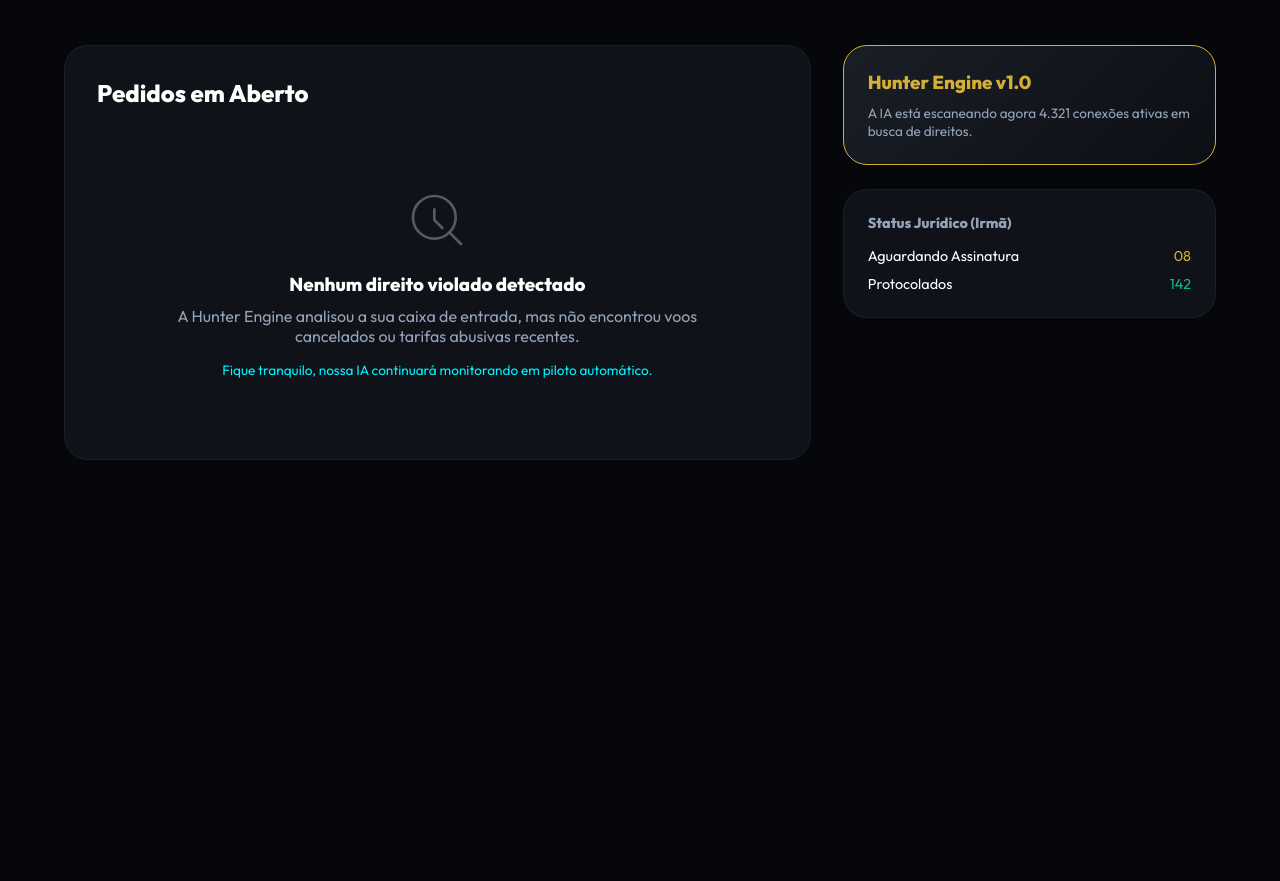
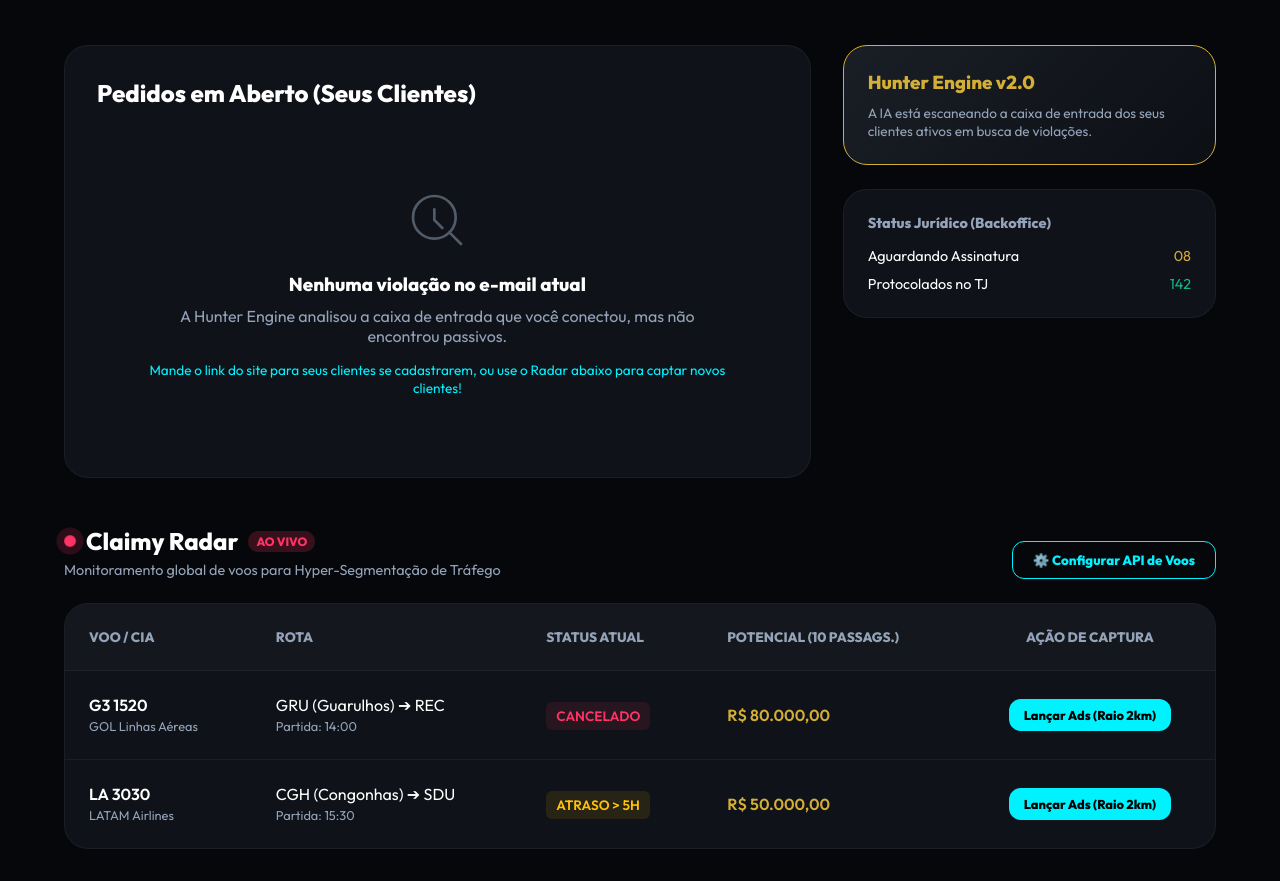
Before and after one commit to jorginhocavalcante/claimy-app, a plain HTML site: page Claimy_Dashboard.html in a window 1280 px wide. Shown: the part 287-1168 px from the top of the page. Before the commit the page ends 800 px from the top, so only its background shows below. Drawn offline with Linux system fonts and the light colour scheme.

Commit message:
UI: Add Claimy Radar module to Dashboard

```diff
--- a/Claimy_Dashboard.html
+++ b/Claimy_Dashboard.html
@@ -131,48 +131,25 @@
 
     <div class="main-content">
         <div class="claims-list" id="claims-list-container">
-            <h2 style="margin-bottom: 2rem;">Pedidos em Aberto</h2>
-
-            <div class="claim-item">
-                <div class="claim-info">
-                    <h4 style="color: var(--accent);">Voo Atrasado: TAP Portugal</h4>
-                    <p>Cliente: Carlos Eduardo | Indenização Est.: R$ 8.000</p>
-                </div>
-                <button class="btn-gold">Mandar p/ Advogada</button>
-            </div>
-
-            <div class="claim-item">
-                <div class="claim-info">
-                    <h4 style="color: var(--accent);">Vazamento: Banco Digital X</h4>
-                    <p>Cliente: Maria Souza | Indenização Est.: R$ 3.000</p>
-                </div>
-                <button class="btn-gold">Mandar p/ Advogada</button>
-            </div>
-
-            <div class="claim-item">
-                <div class="claim-info">
-                    <h4 style="color: var(--accent);">Tarifa Indevida: Banco Y</h4>
-                    <p>Cliente: João Paulo | Indenização Est.: R$ 1.200</p>
-                </div>
-                <button class="btn-gold">Mandar p/ Advogada</button>
-            </div>
+            <h2 style="margin-bottom: 2rem;">Pedidos em Aberto (Seus Clientes)</h2>
+            <!-- Os casos dos clientes injetados pelo JS entram aqui -->
         </div>
 
         <div class="sidebar">
             <div class="vip-card">
-                <h3 style="color: var(--gold); margin-bottom: 10px;">Hunter Engine v1.0</h3>
-                <p style="font-size: 0.85rem; color: var(--text-dim);">A IA está escaneando agora 4.321 conexões ativas em busca de direitos.</p>
+                <h3 style="color: var(--gold); margin-bottom: 10px;">Hunter Engine v2.0</h3>
+                <p style="font-size: 0.85rem; color: var(--text-dim);">A IA está escaneando a caixa de entrada dos seus clientes ativos em busca de violações.</p>
             </div>
 
             <div class="stat-card" style="padding: 1.5rem;">
-                <h3>Status Jurídico (Irmã)</h3>
+                <h3>Status Jurídico (Backoffice)</h3>
                 <div style="margin-top: 15px; display: flex; flex-direction: column; gap: 10px; font-size: 0.9rem;">
                     <div style="display: flex; justify-content: space-between;">
                         <span>Aguardando Assinatura</span>
                         <span style="color: var(--gold);">08</span>
                     </div>
                     <div style="display: flex; justify-content: space-between;">
-                        <span>Protocolados</span>
+                        <span>Protocolados no TJ</span>
                         <span style="color: var(--success);">142</span>
                     </div>
                 </div>
@@ -180,13 +157,65 @@
         </div>
     </div>
 
+    <!-- NOVA SEÇÃO: CLAIMY RADAR (CAPTAÇÃO ATIVA) -->
+    <div style="margin-top: 3rem;">
+        <div style="display: flex; justify-content: space-between; align-items: flex-end; margin-bottom: 1.5rem;">
+            <div>
+                <h2 style="display: flex; align-items: center; gap: 10px;">
+                    <span style="display: inline-block; width: 12px; height: 12px; background: #ff3366; border-radius: 50%; box-shadow: 0 0 10px #ff3366; animation: pulse 1.5s infinite;"></span>
+                    Claimy Radar <span style="font-size: 0.5em; background: rgba(255,51,102,0.2); color: #ff3366; padding: 3px 8px; border-radius: 10px; vertical-align: middle;">AO VIVO</span>
+                </h2>
+                <p style="color: var(--text-dim); font-size: 0.9rem; margin-top: 5px;">Monitoramento global de voos para Hyper-Segmentação de Tráfego</p>
+            </div>
+            <button class="btn-gold" style="background: transparent; border: 1px solid var(--accent); color: var(--accent);">⚙️ Configurar API de Voos</button>
+        </div>
+
+        <div style="background: var(--card); border-radius: 24px; border: 1px solid rgba(255,255,255,0.05); overflow: hidden;">
+            <table style="width: 100%; border-collapse: collapse; text-align: left;">
+                <thead>
+                    <tr style="background: rgba(255,255,255,0.02); color: var(--text-dim); font-size: 0.85rem; text-transform: uppercase;">
+                        <th style="padding: 1.5rem;">Voo / Cia</th>
+                        <th style="padding: 1.5rem;">Rota</th>
+                        <th style="padding: 1.5rem;">Status Atual</th>
+                        <th style="padding: 1.5rem;">Potencial (10 passags.)</th>
+                        <th style="padding: 1.5rem; text-align: center;">Ação de Captura</th>
+                    </tr>
+                </thead>
+                <tbody>
+                    <tr style="border-top: 1px solid rgba(255,255,255,0.05);">
+                        <td style="padding: 1.5rem; font-weight: 600;">G3 1520 <br><span style="font-size: 0.8rem; color: var(--text-dim); font-weight: 400;">GOL Linhas Aéreas</span></td>
+                        <td style="padding: 1.5rem;">GRU (Guarulhos) ➔ REC<br><span style="font-size: 0.8rem; color: var(--text-dim);">Partida: 14:00</span></td>
+                        <td style="padding: 1.5rem;"><span style="color: #ff3366; background: rgba(255,51,102,0.1); padding: 5px 10px; border-radius: 6px; font-size: 0.85rem; font-weight: 600;">CANCELADO</span></td>
+                        <td style="padding: 1.5rem; color: var(--gold); font-weight: 600;">R$ 80.000,00</td>
+                        <td style="padding: 1.5rem; text-align: center;"><button class="btn-gold" style="background: var(--accent); color: #000; font-size: 0.8rem; padding: 8px 15px;">Lançar Ads (Raio 2km)</button></td>
+                    </tr>
+                    <tr style="border-top: 1px solid rgba(255,255,255,0.05);">
+                        <td style="padding: 1.5rem; font-weight: 600;">LA 3030 <br><span style="font-size: 0.8rem; color: var(--text-dim); font-weight: 400;">LATAM Airlines</span></td>
+                        <td style="padding: 1.5rem;">CGH (Congonhas) ➔ SDU<br><span style="font-size: 0.8rem; color: var(--text-dim);">Partida: 15:30</span></td>
+                        <td style="padding: 1.5rem;"><span style="color: #FFC107; background: rgba(255,193,7,0.1); padding: 5px 10px; border-radius: 6px; font-size: 0.85rem; font-weight: 600;">ATRASO > 5H</span></td>
+                        <td style="padding: 1.5rem; color: var(--gold); font-weight: 600;">R$ 50.000,00</td>
+                        <td style="padding: 1.5rem; text-align: center;"><button class="btn-gold" style="background: var(--accent); color: #000; font-size: 0.8rem; padding: 8px 15px;">Lançar Ads (Raio 2km)</button></td>
+                    </tr>
+                </tbody>
+            </table>
+        </div>
+    </div>
+
+    <style>
+        @keyframes pulse {
+            0% { transform: scale(0.95); box-shadow: 0 0 0 0 rgba(255, 51, 102, 0.7); }
+            70% { transform: scale(1); box-shadow: 0 0 0 10px rgba(255, 51, 102, 0); }
+            100% { transform: scale(0.95); box-shadow: 0 0 0 0 rgba(255, 51, 102, 0); }
+        }
+    </style>
+
     <script>
         document.addEventListener('DOMContentLoaded', () => {
             const results = JSON.parse(localStorage.getItem('claimy_results'));
             const userEmail = localStorage.getItem('claimy_user_email');
             const listContainer = document.getElementById('claims-list-container');
 
-            listContainer.innerHTML = '<h2 style="margin-bottom: 2rem;">Pedidos em Aberto</h2>';
+            listContainer.innerHTML = '<h2 style="margin-bottom: 2rem;">Pedidos em Aberto (Seus Clientes)</h2>';
 
             if (results && results.cases && results.cases.length > 0) {
                 // Atualiza as métricas principais
@@ -226,9 +255,9 @@
                         <line x1="21" y1="21" x2="16.65" y2="16.65"></line>
                         <polyline points="11 8 11 12 14 15"></polyline>
                     </svg>
-                    <h3 style="color: white; margin-bottom: 10px;">Nenhum direito violado detectado</h3>
-                    <p>A Hunter Engine analisou a sua caixa de entrada, mas não encontrou voos cancelados ou tarifas abusivas recentes.</p>
-                    <p style="margin-top: 15px; font-size: 0.85rem; color: var(--accent);">Fique tranquilo, nossa IA continuará monitorando em piloto automático.</p>
+                    <h3 style="color: white; margin-bottom: 10px;">Nenhuma violação no e-mail atual</h3>
+                    <p>A Hunter Engine analisou a caixa de entrada que você conectou, mas não encontrou passivos.</p>
+                    <p style="margin-top: 15px; font-size: 0.85rem; color: var(--accent);">Mande o link do site para seus clientes se cadastrarem, ou use o Radar abaixo para captar novos clientes!</p>
                 `;
                 listContainer.appendChild(emptyState);
             }
```
Also changed, not shown: 1 other file.
